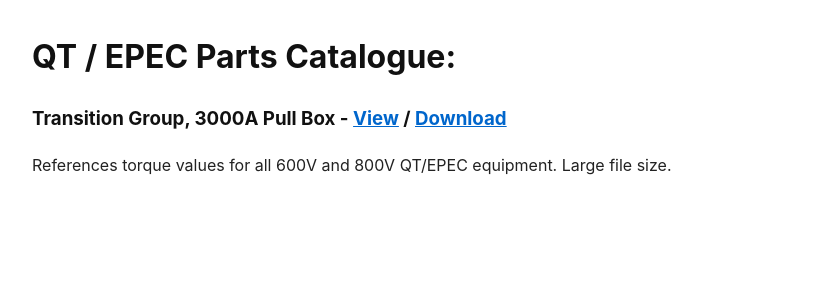
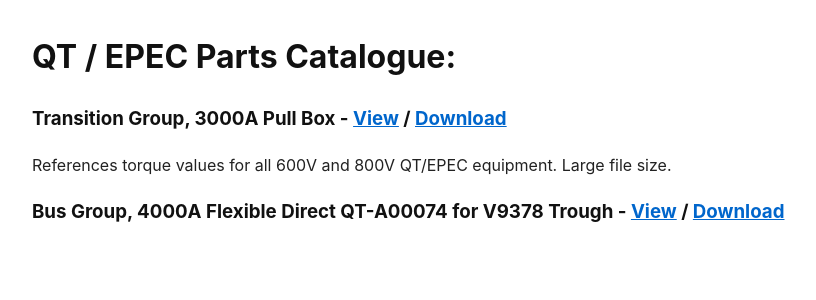
Before and after one commit to epecsupport/Service, a Jekyll site: the page built from library/partscatalogue/partscat.md, in a window 1280 px wide. Shown: the top 300 px of the page, without its empty margins (108-924 px from the left). Built offline with Jekyll 4.4.1, drawn with Linux system fonts in a browser that asks for light colours.

Commit message:
Update partscat.md

```diff
--- a/library/partscatalogue/partscat.md
+++ b/library/partscatalogue/partscat.md
@@ -8,3 +8,5 @@ autolink: true
 
 ### Transition Group, 3000A Pull Box - [View](3000a_pullbox.pdf) / [Download](https://raw.githubusercontent.com/epecsupport/Service/main/library/partscatalogue/3000a_pullbox.pdf)
 References torque values for all 600V and 800V QT/EPEC equipment.  Large file size.
+
+### Bus Group, 4000A Flexible Direct QT-A00074 for V9378 Trough - [View](4000a_flexbus.pdf) / [Download](https://raw.githubusercontent.com/epecsupport/Service/main/library/partscatalogue/4000a_flexbus.pdf)
```
